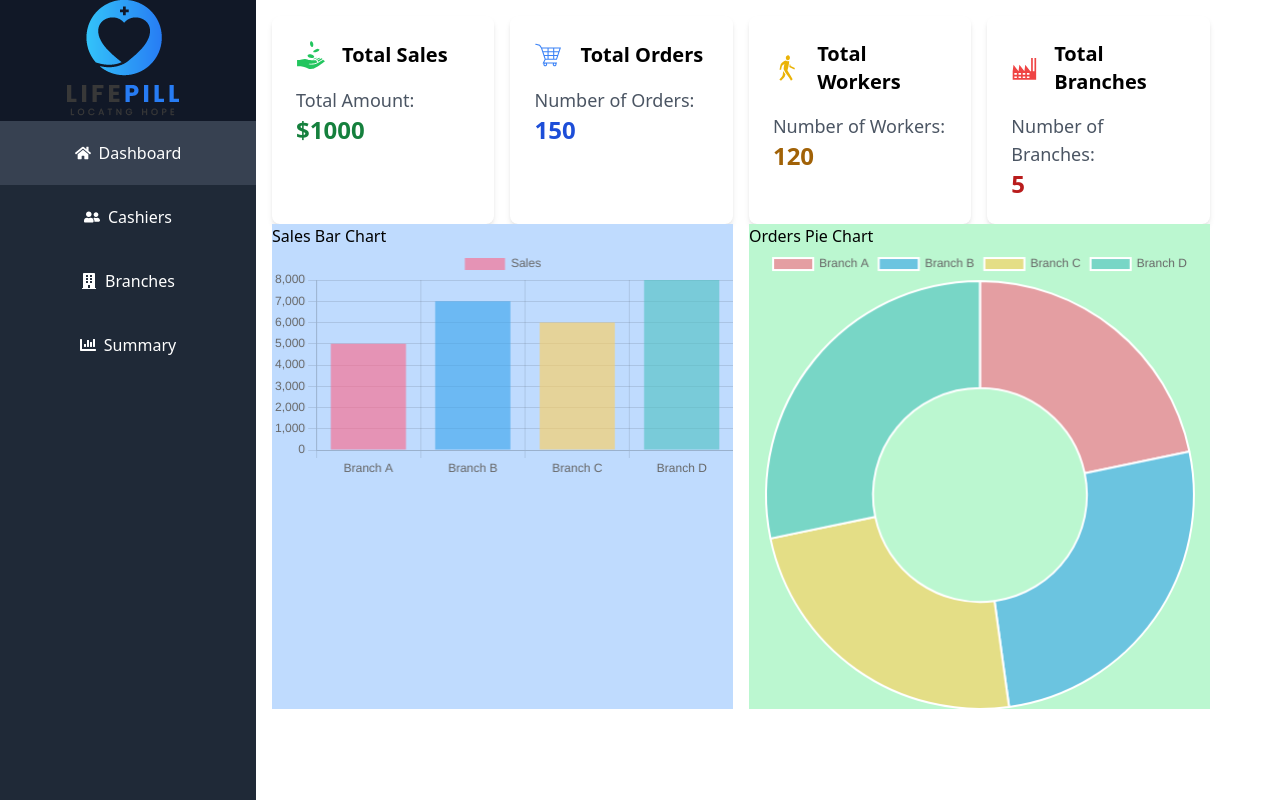
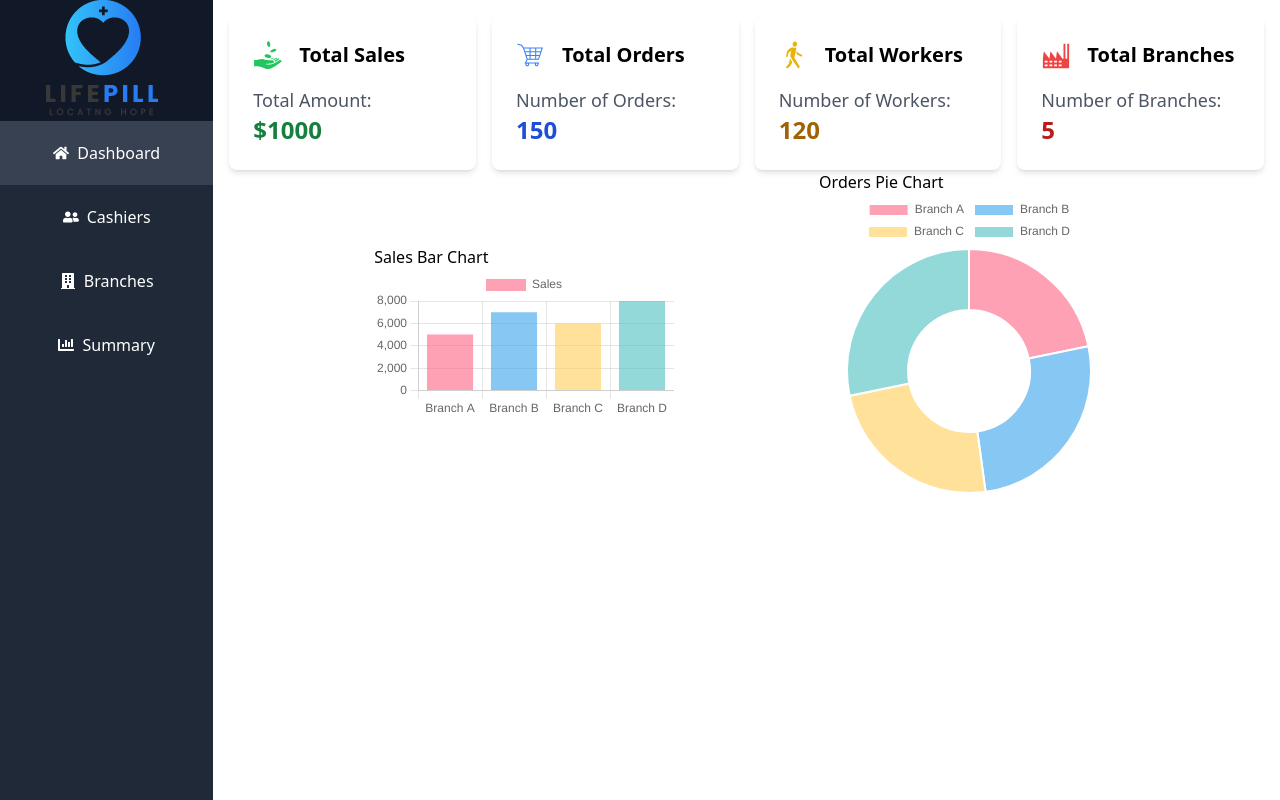
Before and after one commit to Life-Pill/pharmacy-manager-web-app, a React (Vite) app: page /dashboard in a window 1280 px wide. Built offline with nearby package versions, Linux system fonts and the light colour scheme.

Commit message:
Update dashboard layout and order pie chart

```diff
--- a/src/features/main-dashboard/components/order-by-branch-pie-chart/OrderPieChart.tsx
+++ b/src/features/main-dashboard/components/order-by-branch-pie-chart/OrderPieChart.tsx
@@ -24,6 +24,7 @@ function OrderPieChart({}: Props) {
       },
     ],
   };
+
   return (
     <div>
       <h2>Orders Pie Chart</h2>
--- a/src/features/main-dashboard/layouts/MainDashboard.tsx
+++ b/src/features/main-dashboard/layouts/MainDashboard.tsx
@@ -7,14 +7,14 @@ type Props = {};
 
 function MainDashboard({}: Props) {
   return (
-    <div className='p-4 max-h-screen overflow-y-hidden w-auto'>
+    <div className='p-4 max-h-screen overflow-y-hidden'>
       <SummaryCards />
 
-      <div className='grid grid-cols-2 gap-4'>
-        <div className=' bg-blue-200'>
+      <div className='flex flex-row justify-evenly items-center'>
+        <div className=' '>
           <SalesBarChart />
         </div>
-        <div className=' bg-green-200'>
+        <div className=''>
           <OrderPieChart />
         </div>
       </div>
--- a/src/pages/ManagerDashboard.tsx
+++ b/src/pages/ManagerDashboard.tsx
@@ -26,9 +26,9 @@ const ManagerDashboard: React.FC<Props> = () => {
   };
 
   return (
-    <div className='flex flex-row'>
+    <div className='flex'>
       <SideBar setActiveComponent={setActiveComponent} />
-      <div className=''>{renderComponent()}</div>
+      <div className='w-full'>{renderComponent()}</div>
     </div>
   );
 };
```
